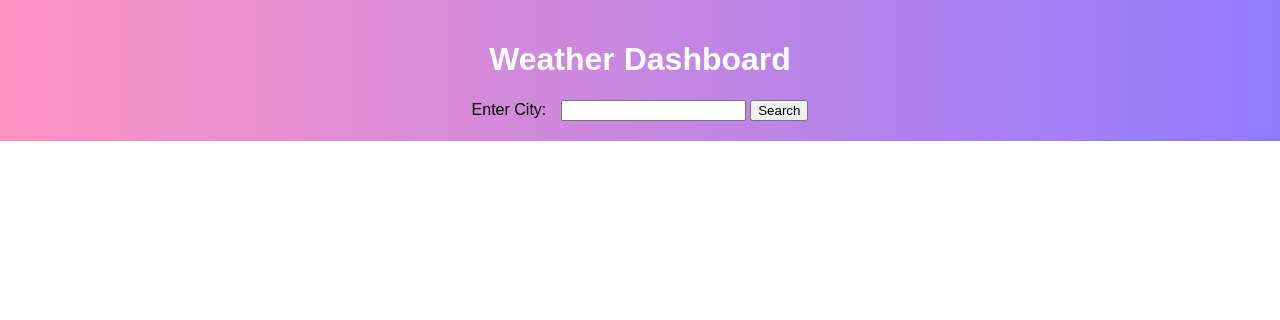
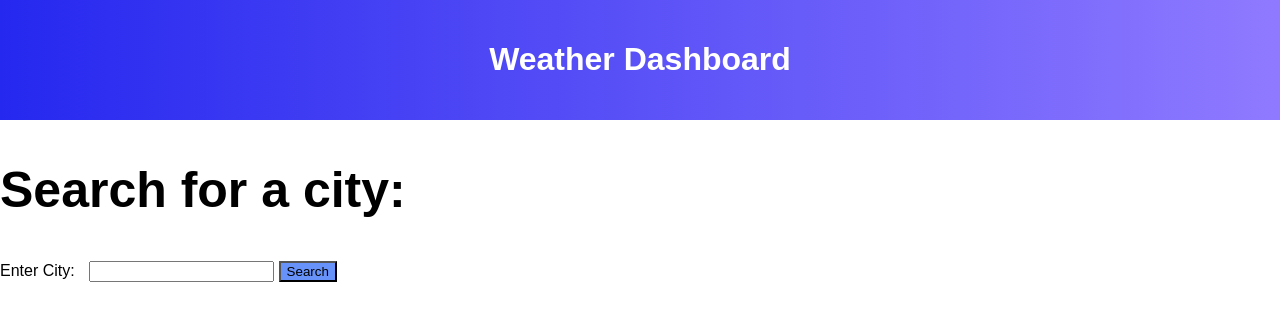
Before and after one commit to AJKaur02/Challenge-06-Server-Side-APIs, a plain HTML site: page index.html in a window 1280 px wide. Drawn offline with Linux system fonts and the light colour scheme.

Commit message:
Adds additional changes to the html and css in background colors for the header and the search button

```diff
--- a/Assets/style.css
+++ b/Assets/style.css
@@ -1,45 +1,3 @@
-/* body {
-    font-family: Arial, sans-serif;
-    margin: 0;
-    padding: 0;
-  }
-
-  header {
-    background-color: #007bff;
-    color: #fff;
-    padding: 10px;
-    text-align: center;
-  }
-
-  form {
-    margin-bottom: 20px;
-  }
-
-  main {
-    padding: 20px;
-  }
-
-  section {
-    margin-bottom: 20px;
-  }
-
-  .weather-card {
-    border: 1px solid #ccc;
-    border-radius: 5px;
-    padding: 10px;
-    margin-bottom: 10px;
-  }
-
-  .weather-icon {
-    width: 50px;
-    height: 50px;
-    vertical-align: middle;
-  }
-
-  .search-item {
-    cursor: pointer;
-  }
-   */
 
    body {
     margin: 0;
@@ -50,13 +8,17 @@
   header {
     text-align: center;
     padding: 20px;
-    background: linear-gradient(to right, #ff94c2, #8f7aff);
+    background: linear-gradient(to right, #2528ef, #8f7aff);
   }
 
   h1 {
     font-weight: bold;
     color: white;
   }
+
+h2 {
+    font-size: 50px;
+}
 
   .main {
     display: flex;
@@ -72,6 +34,10 @@
   label {
     margin-right: 10px;
   }
+
+button {
+    background-color: #6692f9;
+}
 
   .weather-section {
     margin-bottom: 20px;
--- a/index.html
+++ b/index.html
@@ -9,13 +9,14 @@
 <body>
   <header>
     <h1>Weather Dashboard</h1>
+</header>
+    <h2>Search for a city:</h2>
+    <main>
     <form id="city-form">
       <label for="city-input">Enter City:</label>
       <input type="text" id="city-input" required>
       <button type="submit">Search</button>
     </form>
-  </header>
-  <main>
     <section id="current-weather"></section>
     <section id="forecast"></section>
     <section id="search-history"></section>
```
